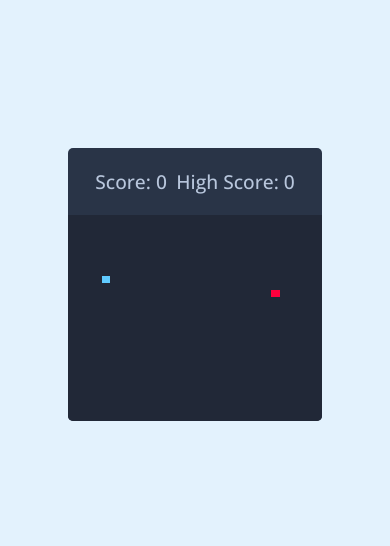
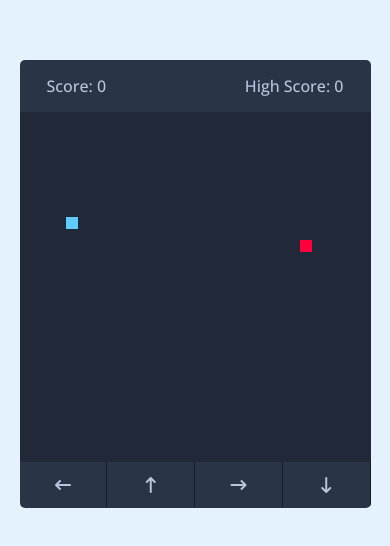
Before and after one commit to Oyannax/snake-game-2, a plain HTML site: page index.html in a window 390 px wide. Shown: the part 138-684 px from the top of the page. Drawn offline with nearby package versions, Linux system fonts and the light colour scheme.

Commit message:
controls for small devices

```diff
--- a/assets/script.js
+++ b/assets/script.js
@@ -1,6 +1,7 @@
 const playBoard = document.querySelector(".play-board");
 const scoreElement = document.querySelector(".score");
 const highScoreElement = document.querySelector(".high-score");
+const controls = document.querySelectorAll(".controls i")
 
 let gameOver = false;
 let foodX, foodY;
@@ -43,6 +44,11 @@ const changeDirection = (e) => {
         velocityY = 0;
     }
 }
+
+// Calling changeDirection on each key click and passing key dataset value as an object
+controls.forEach(key => {
+    key.addEventListener("click", () => changeDirection({ key: key.dataset.key}))
+});
 
 const initGame = () => {
     if (gameOver) return handleGameOver();
--- a/assets/style.css
+++ b/assets/style.css
@@ -45,3 +45,35 @@ body {
 .play-board .head {
     background: #60CBFF;
 }
+
+.controls {
+    display: none;
+    justify-content: space-between;
+}
+.controls i {
+    padding: 25px 0;
+    color: #b8c6dc;
+    text-align: center;
+    cursor: pointer;
+    font-size: 1.3rem;
+    width: calc(100% / 4);
+    border-right: 1px solid #171b26;
+}
+
+@media screen and (max-width: 800px) {
+    .wrapper {
+        width: 90vmin;
+        height: 115vmin;
+    }
+    .game-details {
+        font-size: 1rem;
+        padding: 15px 27px;
+    }
+    .controls {
+        display: flex;
+    }
+    .controls i {
+        padding: 15px 0;
+        font-size: 1rem;
+    }
+}
--- a/index.html
+++ b/index.html
@@ -5,6 +5,7 @@
     <meta name="viewport" content="width=device-width, initial-scale=1.0">
     <link rel="stylesheet" href="assets/style.css">
     <script src="assets/script.js" defer></script>
+    <link rel="stylesheet" href="https://cdnjs.cloudflare.com/ajax/libs/font-awesome/6.3.0/css/all.min.css">
     <title>Snake Game</title>
 </head>
 <body>
@@ -14,6 +15,12 @@
             <span class="high-score">High Score: 0</span>
         </div>
         <div class="play-board"></div>
+        <div class="controls">
+            <i data-key="ArrowLeft" class="fa-solid fa-arrow-left-long"></i>
+            <i data-key="ArrowUp" class="fa-solid fa-arrow-up-long"></i>
+            <i data-key="ArrowRight" class="fa-solid fa-arrow-right-long"></i>
+            <i data-key="ArrowDown" class="fa-solid fa-arrow-down-long"></i>
+        </div>
     </div>
 
 </body>
```
